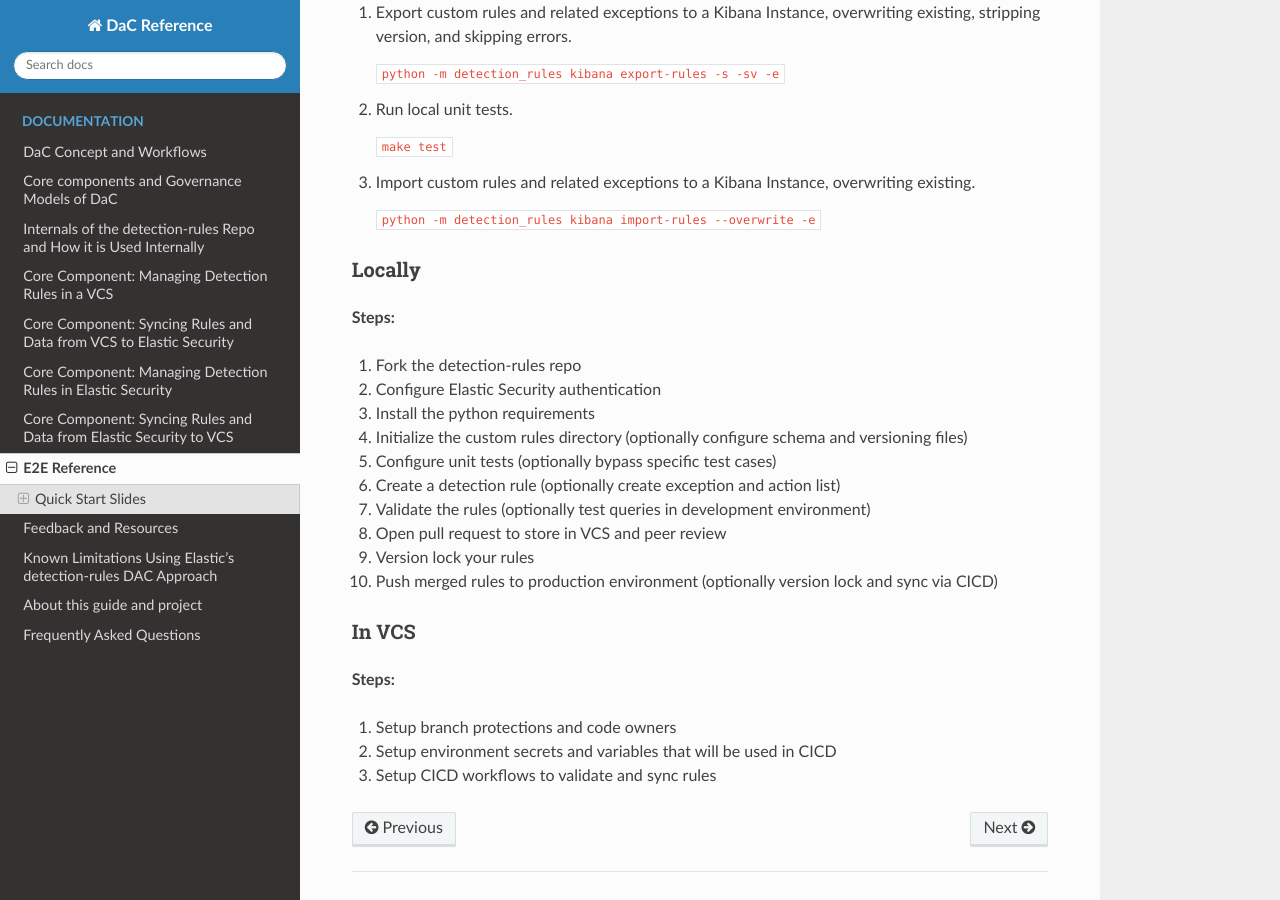
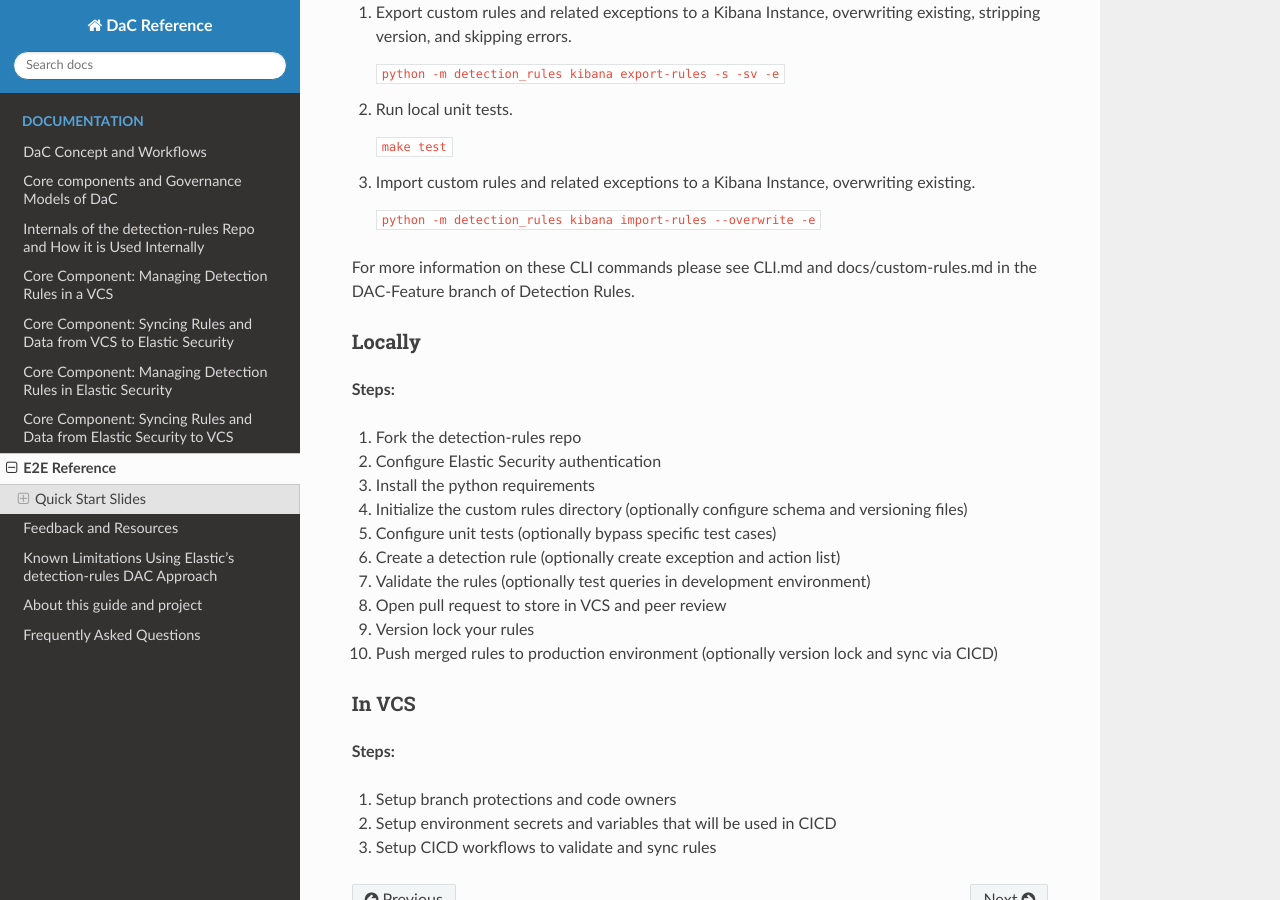
Before and after one commit to elastic/DaC-Reference, a Sphinx documentation site: the page built from docs/etoe_reference_example.md, in a window 1280 px wide and 900 px high, scrolled down 1257 px. Built offline with Sphinx 7.4.7 and the Read the Docs theme 2.0.0, drawn with Linux system fonts in a browser that asks for light colours.

Commit message:
Add reference to CLI.md

```diff
--- a/docs/etoe_reference_example.md
+++ b/docs/etoe_reference_example.md
@@ -34,6 +34,8 @@ Take a look at an example of how you can use some of our DaC features. The repo
 
     `python -m detection_rules kibana import-rules --overwrite -e`
 
+For more information on these CLI commands please see CLI.md and docs/custom-rules.md in the DAC-Feature branch of Detection Rules.
+
 ### Locally
 
 **Steps:**
```
